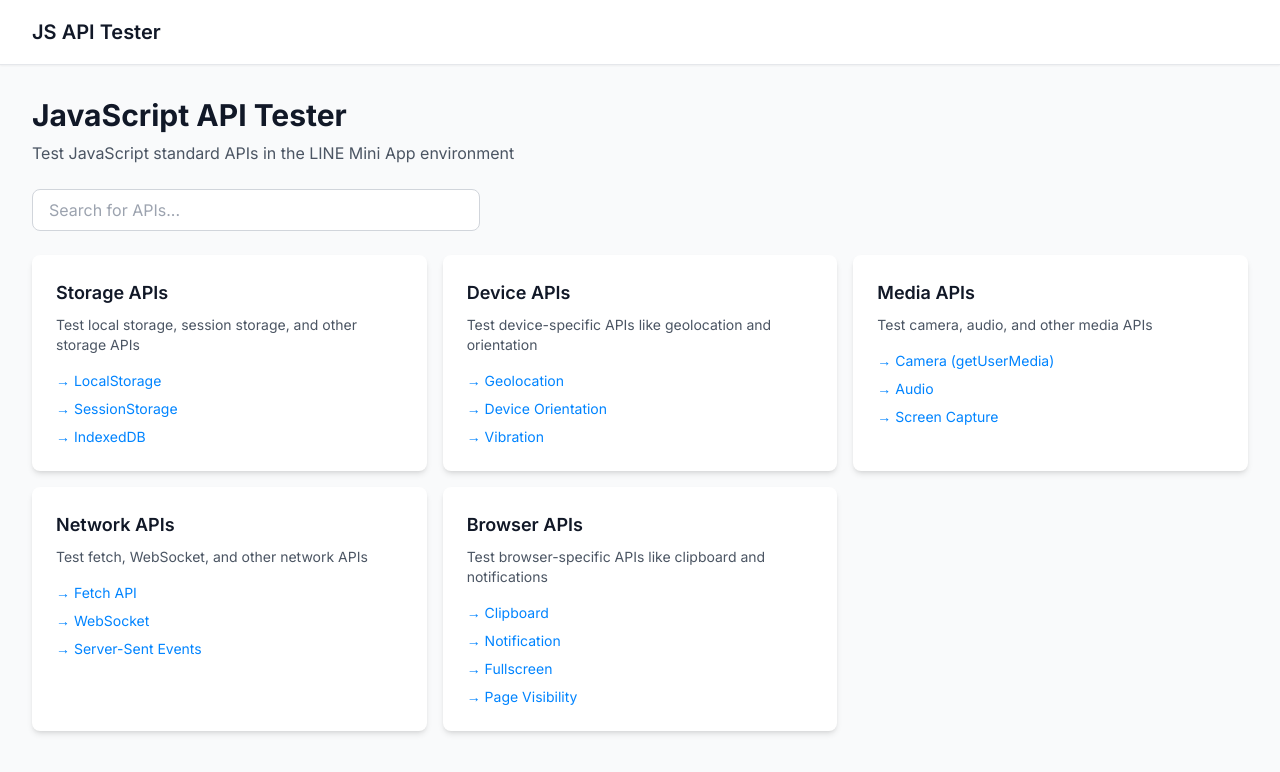
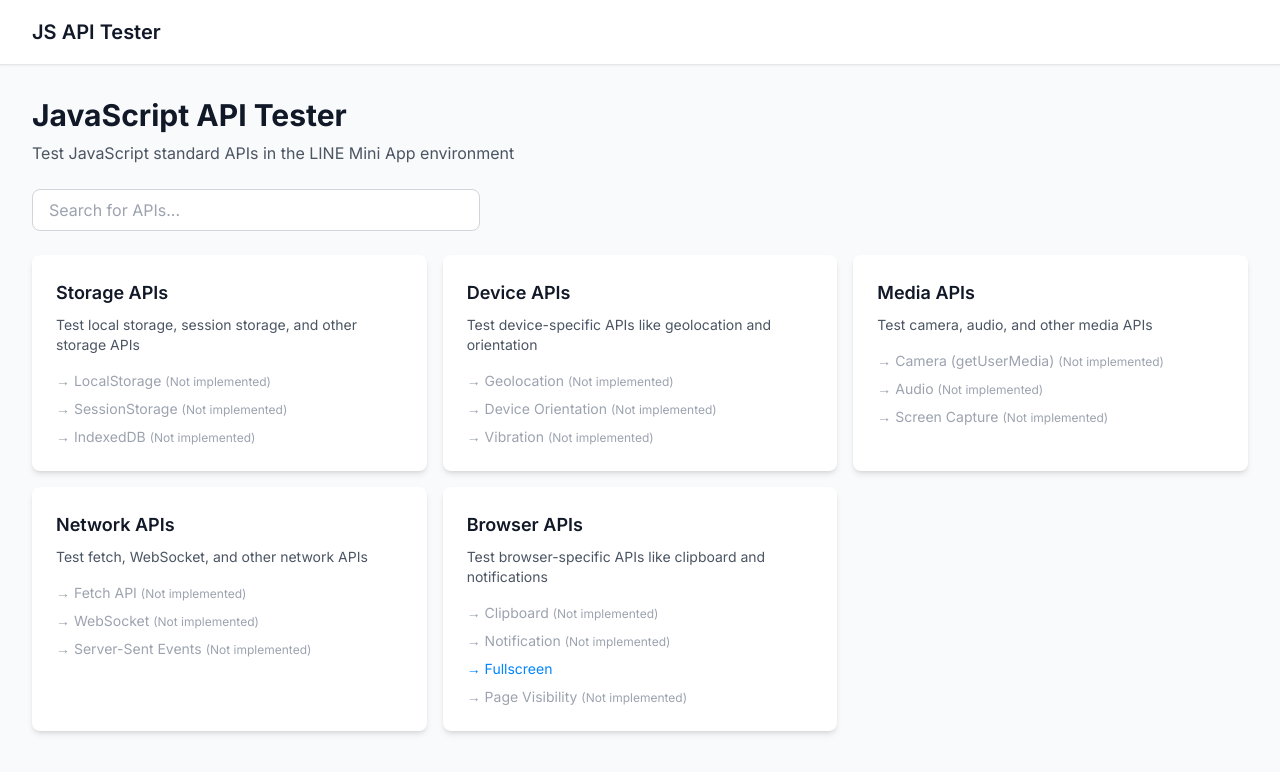
Before and after one commit to noriaki/playground-line-mini-app, a Next.js app: page / in a window 1280 px wide. Shown: the top 772 px of the page. Built offline with nearby package versions, Linux system fonts and the light colour scheme.

Commit message:
Disable unimplemented API test links with visual indication

```diff
--- a/components/Navigation.tsx
+++ b/components/Navigation.tsx
@@ -18,7 +18,8 @@ export default function Navigation({ categories }: NavigationProps) {
           </h2>
           <p className="text-sm text-gray-600 mb-4">{category.description}</p>
           <div className="space-y-2">
-            {category.apiTests.map((test) => (
+            {category.apiTests.map((test) =>
+              test.isImplemented ? (
                 <Link
                   key={test.id}
                   href={`/api-tests/${test.id}`}
@@ -26,7 +27,16 @@ export default function Navigation({ categories }: NavigationProps) {
                 >
                   → {test.name}
                 </Link>
-            ))}
+              ) : (
+                <div
+                  key={test.id}
+                  className="block text-sm text-gray-400 cursor-not-allowed"
+                  title="Not implemented yet"
+                >
+                  → {test.name} <span className="text-xs text-gray-400">(Not implemented)</span>
+                </div>
+              )
+            )}
           </div>
         </div>
       ))}
--- a/data/api-categories.ts
+++ b/data/api-categories.ts
@@ -12,6 +12,7 @@ export const apiCategories: ApiCategory[] = [
         description: 'Test localStorage functionality',
         category: 'storage',
         tests: [],
+        isImplemented: false,
       },
       {
         id: 'sessionstorage',
@@ -19,6 +20,7 @@ export const apiCategories: ApiCategory[] = [
         description: 'Test sessionStorage functionality',
         category: 'storage',
         tests: [],
+        isImplemented: false,
       },
       {
         id: 'indexeddb',
@@ -26,6 +28,7 @@ export const apiCategories: ApiCategory[] = [
         description: 'Test IndexedDB functionality',
         category: 'storage',
         tests: [],
+        isImplemented: false,
       },
     ],
   },
@@ -40,6 +43,7 @@ export const apiCategories: ApiCategory[] = [
         description: 'Test geolocation API',
         category: 'device',
         tests: [],
+        isImplemented: false,
       },
       {
         id: 'device-orientation',
@@ -47,6 +51,7 @@ export const apiCategories: ApiCategory[] = [
         description: 'Test device orientation API',
         category: 'device',
         tests: [],
+        isImplemented: false,
       },
       {
         id: 'vibration',
@@ -54,6 +59,7 @@ export const apiCategories: ApiCategory[] = [
         description: 'Test vibration API',
         category: 'device',
         tests: [],
+        isImplemented: false,
       },
     ],
   },
@@ -68,6 +74,7 @@ export const apiCategories: ApiCategory[] = [
         description: 'Test camera access API',
         category: 'media',
         tests: [],
+        isImplemented: false,
       },
       {
         id: 'audio',
@@ -75,6 +82,7 @@ export const apiCategories: ApiCategory[] = [
         description: 'Test audio API',
         category: 'media',
         tests: [],
+        isImplemented: false,
       },
       {
         id: 'screen-capture',
@@ -82,6 +90,7 @@ export const apiCategories: ApiCategory[] = [
         description: 'Test screen capture API',
         category: 'media',
         tests: [],
+        isImplemented: false,
       },
     ],
   },
@@ -96,6 +105,7 @@ export const apiCategories: ApiCategory[] = [
         description: 'Test fetch API functionality',
         category: 'network',
         tests: [],
+        isImplemented: false,
       },
       {
         id: 'websocket',
@@ -103,6 +113,7 @@ export const apiCategories: ApiCategory[] = [
         description: 'Test WebSocket connectivity',
         category: 'network',
         tests: [],
+        isImplemented: false,
       },
       {
         id: 'sse',
@@ -110,6 +121,7 @@ export const apiCategories: ApiCategory[] = [
         description: 'Test Server-Sent Events',
         category: 'network',
         tests: [],
+        isImplemented: false,
       },
     ],
   },
@@ -124,6 +136,7 @@ export const apiCategories: ApiCategory[] = [
         description: 'Test clipboard API',
         category: 'browser',
         tests: [],
+        isImplemented: false,
       },
       {
         id: 'notification',
@@ -131,6 +144,7 @@ export const apiCategories: ApiCategory[] = [
         description: 'Test notification API',
         category: 'browser',
         tests: [],
+        isImplemented: false,
       },
       {
         id: 'fullscreen',
@@ -138,6 +152,7 @@ export const apiCategories: ApiCategory[] = [
         description: 'Test fullscreen API functionality',
         category: 'browser',
         tests: [],
+        isImplemented: true,
       },
       {
         id: 'page-visibility',
@@ -145,6 +160,7 @@ export const apiCategories: ApiCategory[] = [
         description: 'Test page visibility API',
         category: 'browser',
         tests: [],
+        isImplemented: false,
       },
     ],
   },
--- a/types/api-test.ts
+++ b/types/api-test.ts
@@ -22,6 +22,7 @@ export interface ApiTestConfig {
   category: string
   tests: TestCase[]
   documentation?: string
+  isImplemented?: boolean
 }
 
 export interface ApiCategory {
```
Lines whose indentation alone changed are shown as unchanged.
